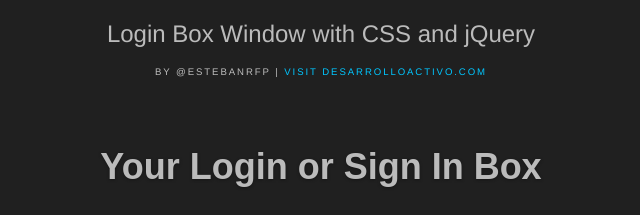
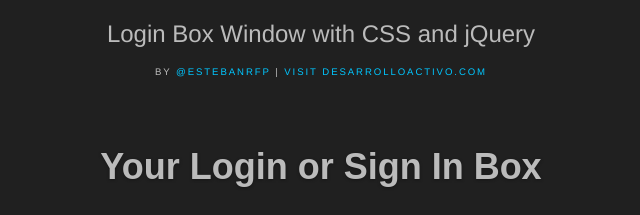
Before and after one commit to estebanrfp/login-box-dialog, a plain HTML site: page index.html in a window 1280 px wide. Shown: the top 215 px of the page, 319-959 px from the left. Drawn offline with nearby package versions, Linux system fonts and the light colour scheme.

Commit message:
agrego url twitter a mi usuario

```diff
--- a/index.html
+++ b/index.html
@@ -186,7 +186,8 @@ $(document).ready(function() {
 <link rel="canonical" href="http://www.alessioatzeni.com/wp-content/tutorials/jquery/login-box-modal-dialog-window/index.html" />
 </head>
 <body>
-<h1>Login Box Window with CSS and jQuery<small>by @estebanrfp | <a href="https://desarrolloactivo.com/">Visit desarrolloactivo.com</a></small></h1>
+
+<h1>Login Box Window with CSS and jQuery<small>by <a href="https://twitter.com/estebanrfp">@estebanrfp</a> | <a href="https://desarrolloactivo.com/">Visit desarrolloactivo.com</a></small></h1>
 <div class="container">
 	<div id="content">
 
```
